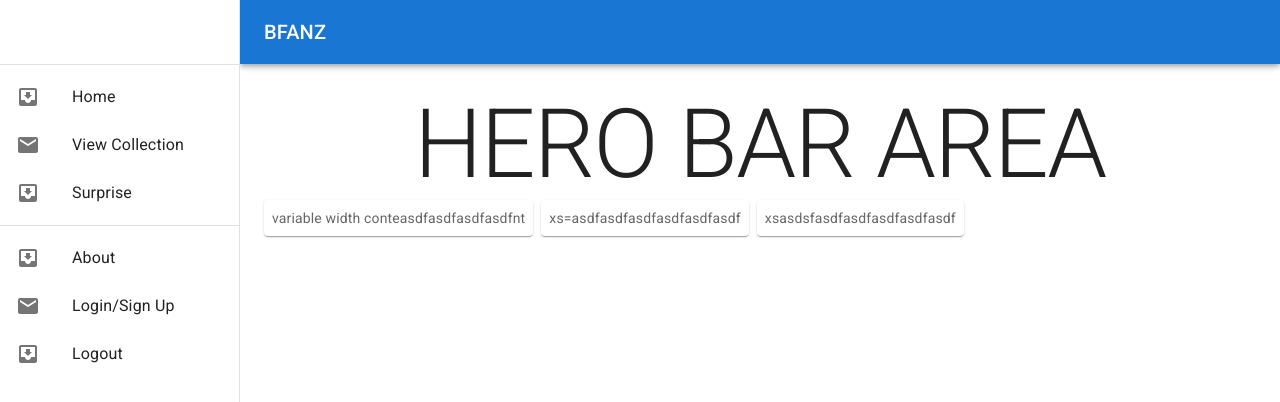
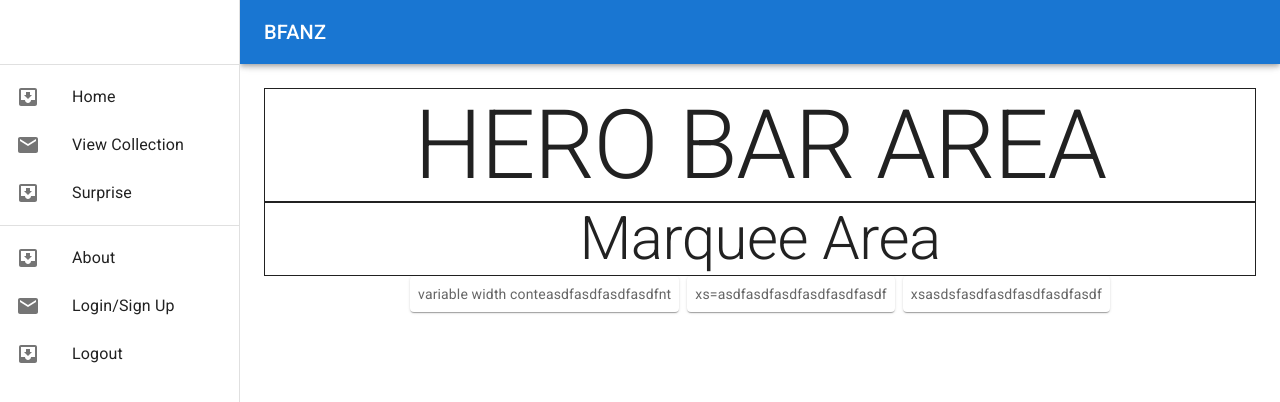
Before and after one commit to WilliamCrownover/bfanz, a React (Create React App) app in the folder client/: page / in a window 1280 px wide. Shown: the top 402 px of the page. Built offline with nearby package versions, Linux system fonts and the light colour scheme.

Commit message:
added hero/marquee areas, justify centered the hookquestions component

```diff
--- a/client/src/components/HookQuestions/index.js
+++ b/client/src/components/HookQuestions/index.js
@@ -14,7 +14,7 @@ const Item = styled(Paper)(({ theme }) => ({
 export default function HookQuestions() {
   return (
     <Box sx={{ flexGrow: 1 }}>
-      <Grid container spacing={1}>
+      <Grid container spacing={1} justifyContent="center">
         <Grid item xs="auto">
           <Item>variable width conteasdfasdfasdfasdfnt</Item>
         </Grid>
--- a/client/src/pages/Home.js
+++ b/client/src/pages/Home.js
@@ -2,17 +2,21 @@ import HookQuestions from '../components/HookQuestions';
 import Grid from '@mui/material/Grid';
 import Typography from '@mui/material/Typography';
 
-
 const Home = () => {
 
     return (
-        <Grid container>
-            <Grid item xs={12}>
+        <Grid container >
+            <Grid sx={{ border: 1 }} item xs={12}>
                 <Typography variant="h1">
                     HERO BAR AREA
                 </Typography>
             </Grid>
-            <Grid item xs={12}>
+            <Grid sx={{ border: 1 }} item xs={12}>
+                <Typography variant="h2">
+                    Marquee Area
+                </Typography>
+            </Grid>
+            <Grid item xs={12} >
                 <HookQuestions />
             </Grid>
         </Grid>
```
